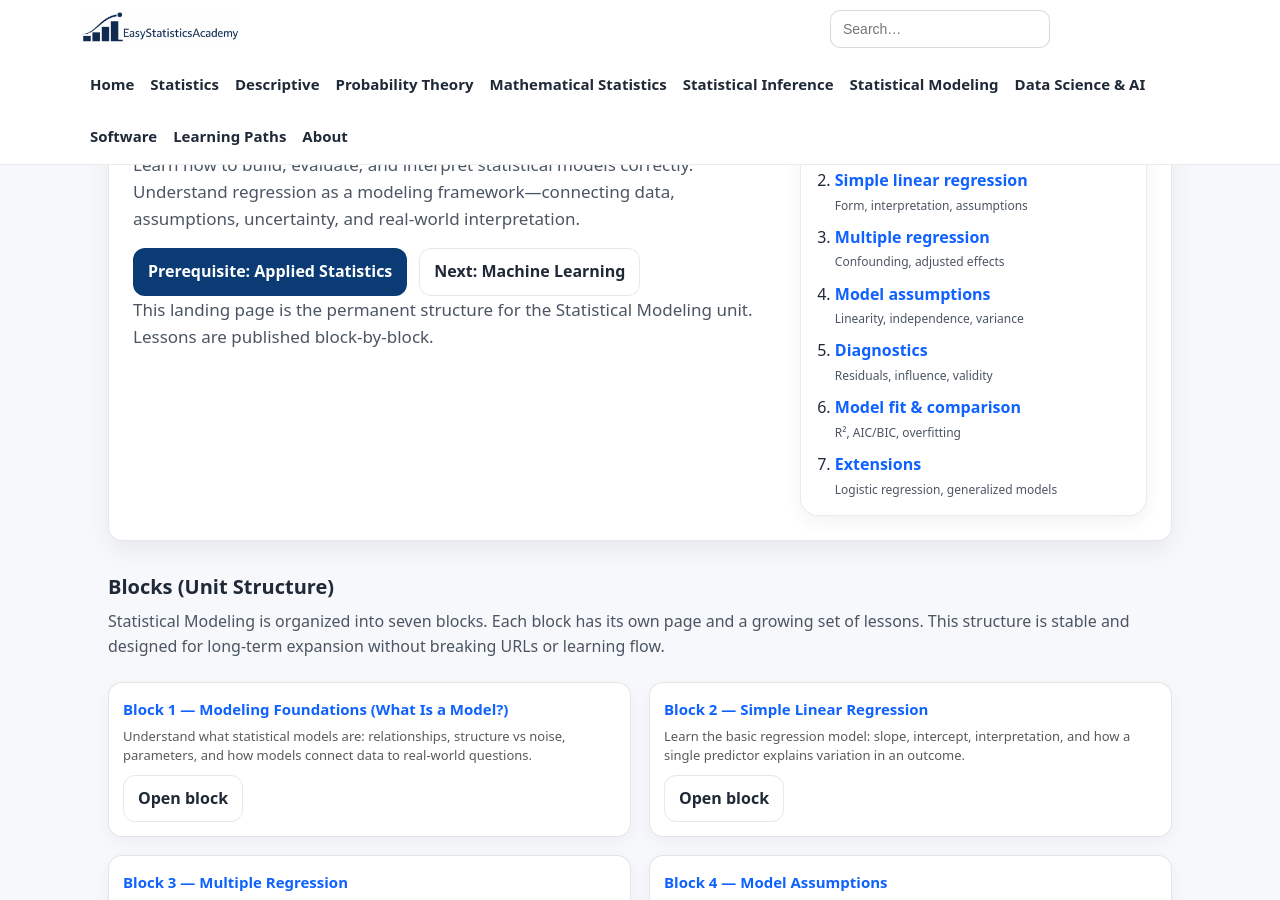
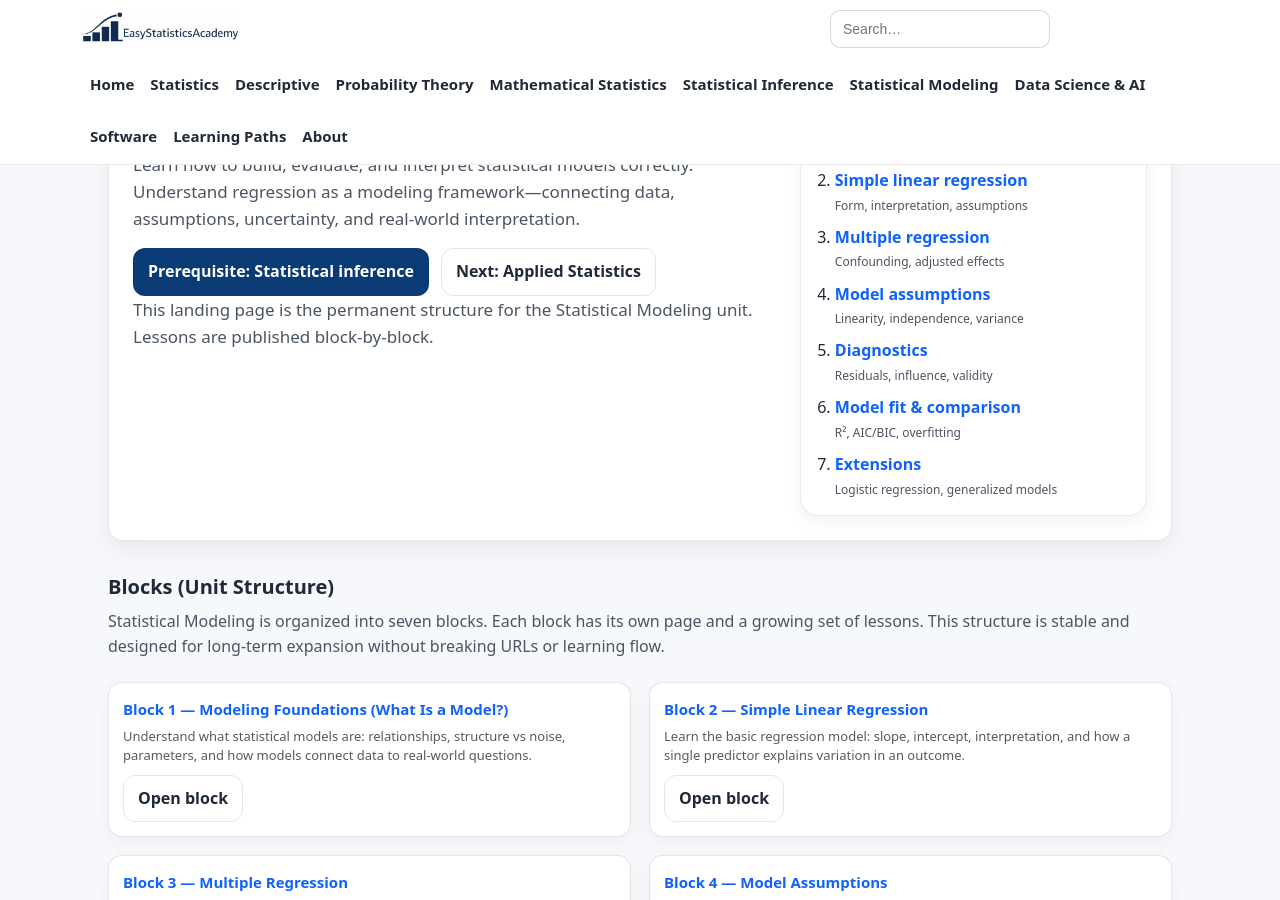
Before and after one commit to ammar-homaida-statistics/easystatisticsacademy, a Jekyll site: the page built from modeling/index.md, in a window 1280 px wide and 900 px high, scrolled down 394 px. Built offline with Jekyll 4.4.1, drawn with Linux system fonts in a browser that asks for light colours; our own code applies the rules of GitHub Pages for plain Markdown files.

Commit message:
before after

```diff
--- a/modeling/index.md
+++ b/modeling/index.md
@@ -41,8 +41,8 @@ sidebar: false
       </p>
 
       <div class="hero-actions">
-        <a class="btn" href="/applied-statistics/">Prerequisite: Applied Statistics</a>
-        <a class="btn btn-outline" href="/machine-learning/">Next: Machine Learning</a>
+        <a class="btn" href="/inference/">Prerequisite: Statistical inference</a>
+        <a class="btn btn-outline" href="/applied-statistics/">Next: Applied Statistics</a>
       </div>
 
       <p class="muted-mini">
```
